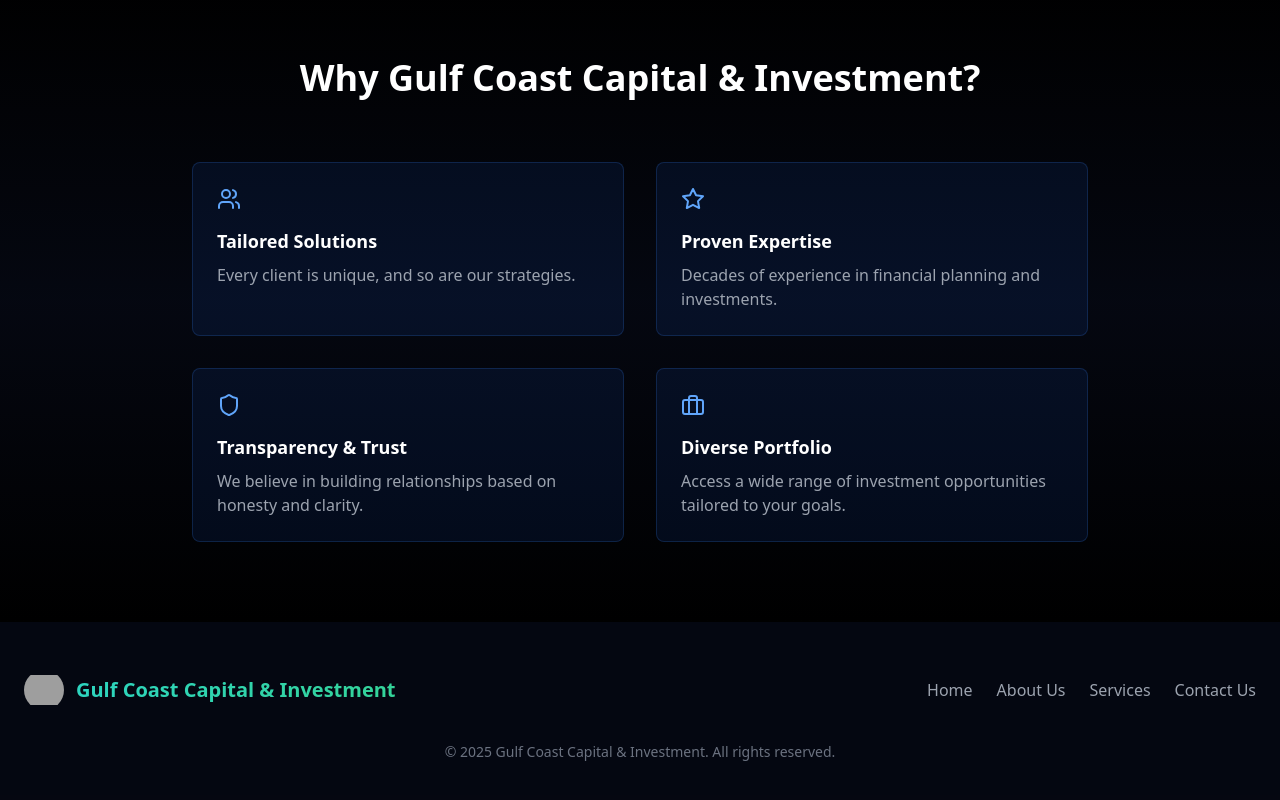
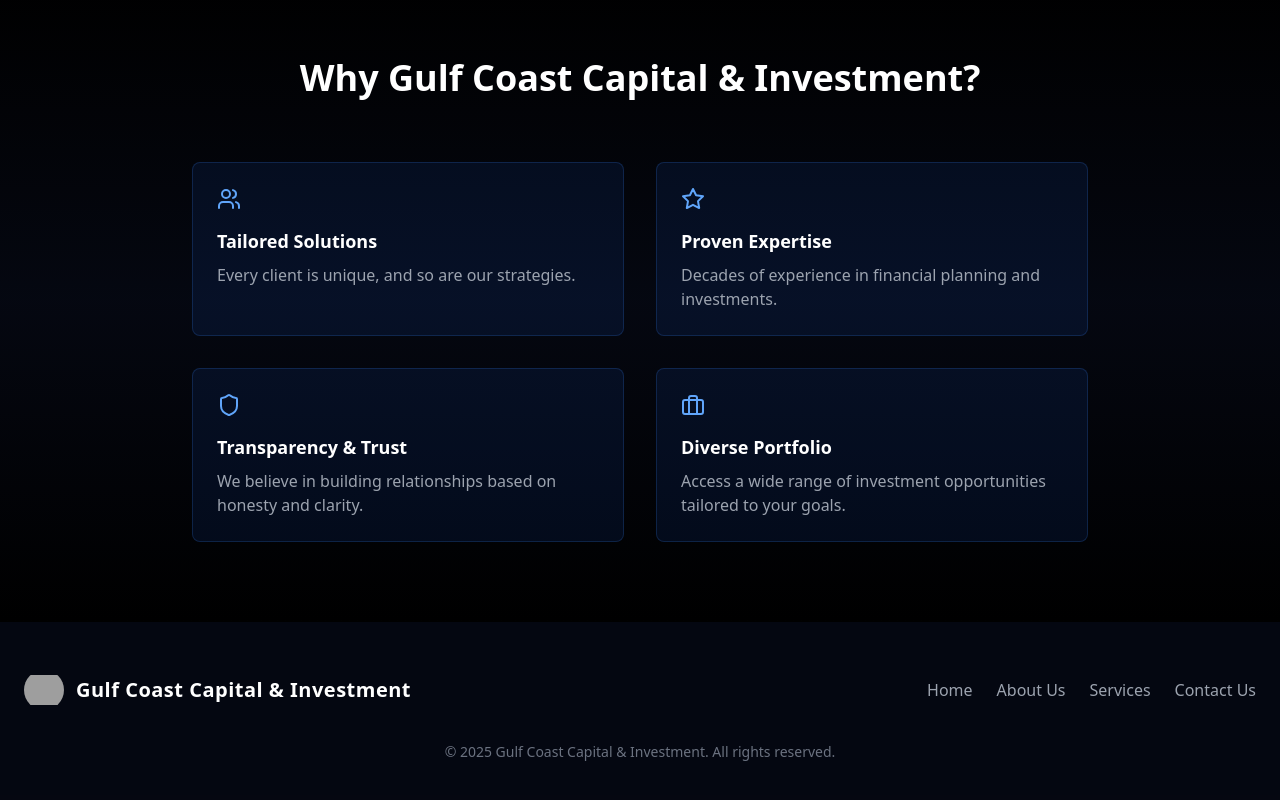
Before and after one commit to Ashwininagargoje703/GulfCoastCapital, a React (Vite) app: page / in a window 1280 px wide. Shown: the part 2000-2800 px from the top of the page. Built offline with nearby package versions, Linux system fonts and the light colour scheme; grey boxes are pictures that could not be loaded.

Commit message:
first commit

```diff
--- a/src/App.tsx
+++ b/src/App.tsx
@@ -179,11 +179,11 @@ function Footer() {
         <div className="flex flex-col md:flex-row justify-between items-center mb-8">
           <div className="flex items-center space-x-3 mb-4 md:mb-0">
             <img
-              src="https://image11112024.s3.eu-north-1.amazonaws.com/WhatsApp+Image+2025-01-23+at+11.39.08_b731f59f.jpg"
+              src="https://image11112024.s3.eu-north-1.amazonaws.com/final_logo.png"
               alt="Gulf Coast Capital Logo"
               className="w-10 h-10 object-contain rounded-full"
             />
-            <span className="text-xl font-bold bg-gradient-to-r from-teal-400 to-emerald-400 bg-clip-text text-transparent">
+            <span className="text-xl font-bold tracking-wide">
               Gulf Coast Capital & Investment
             </span>
           </div>
```
